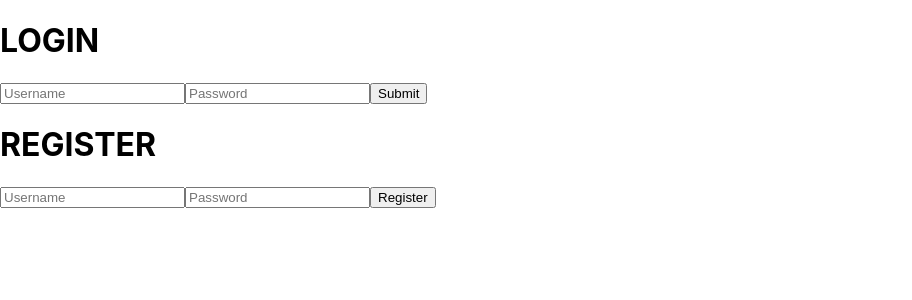
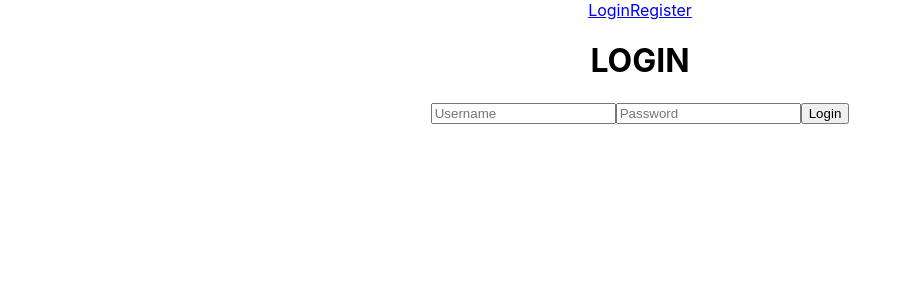
Before and after one commit to dohonglong/login_page, a React (Create React App) app in the folder frontend/: page /login in a window 1280 px wide. Shown: the top 300 px of the page, without its empty margins (0-912 px from the left). Built offline with nearby package versions, Linux system fonts and the light colour scheme.

Commit message:
Add login, register and their routes

```diff
--- a/frontend/src/App.js
+++ b/frontend/src/App.js
@@ -1,7 +1,10 @@
 import React, { useState } from "react";
-import Login from "./Login";
-import Register from "./Register";
-import Greetings from "./Greetings";
+import { Route, Routes, Navigate, Link } from "react-router-dom";
+import "./App.css";
+import Login from "./components/Login";
+import Register from "./components/Register";
+// import Home from "./components/Home";
+import Greetings from "./components/Greetings";
 
 const App = () => {
   const [token, setToken] = useState(localStorage.getItem("token") || null);
@@ -11,24 +14,52 @@ const App = () => {
     localStorage.removeItem("token");
   };
 
-  if (!token) {
-    return (
-      <div>
-        <Login
-          setToken={(token) => {
-            setToken(token);
-            localStorage.setItem("token", token);
-          }}
+  return (
+    <div className="App">
+      {/* Navbar and logout condition */}
+      {token ? (
+        <div>
+          <button onClick={logout}>Logout</button>
+        </div>
+      ) : (
+        <nav>
+          <Link to="/login">Login</Link>
+          <Link to="/register">Register</Link>
+        </nav>
+      )}
+
+      <Routes>
+        {/* Home route, redirect to login if no token */}
+        <Route
+          path="/"
+          element={
+            !token ? <Navigate to="/login" /> : <Navigate to="/greetings" />
+          }
         />
-        <Register />
-      </div>
-    );
-  }
-
-  return (
-    <div>
-      <button onClick={logout}>Logout</button>
-      <Greetings token={token} />
+        {/* Login route */}
+        <Route
+          path="/login"
+          element={
+            !token ? (
+              <Login setToken={setToken} />
+            ) : (
+              <Navigate to="/greetings" />
+            )
+          }
+        />
+        {/* Register route */}
+        <Route
+          path="/register"
+          element={!token ? <Register /> : <Navigate to="/greetings" />}
+        />
+        {/* Greetings route */}
+        <Route
+          path="/greetings"
+          element={
+            token ? <Greetings token={token} /> : <Navigate to="/login" />
+          }
+        />
+      </Routes>
     </div>
   );
 };
--- /dev/null
+++ b/frontend/src/components/Home.js
@@ -0,0 +1,21 @@
+import React from "react";
+import Greetings from "./Greetings";
+import { Link } from "react-router-dom";
+
+const Home = ({ token, setToken }) => {
+  return (
+    <div>
+      {!token ? (
+        <div>
+          <Link to="/login">Login</Link>
+          {"            "}
+          <Link to="/register">Register</Link>
+        </div>
+      ) : (
+        <Greetings token={token} />
+      )}
+    </div>
+  );
+};
+
+export default Home;
--- a/frontend/src/Login.js
+++ b/frontend/src/components/Login.js
@@ -15,6 +15,7 @@ const Login = ({ setToken }) => {
       if (!response.ok) throw new Error("Login failed");
       const data = await response.json();
       setToken(data.token);
+      localStorage.setItem("token", data.token);
     } catch (error) {
       alert(error.message);
     }
@@ -36,7 +37,7 @@ const Login = ({ setToken }) => {
           value={password}
           onChange={(event) => setPassword(event.target.value)}
         />
-        <button type="submit">Submit</button>
+        <button type="submit">Login</button>
       </form>
     </div>
   );
--- a/frontend/src/index.js
+++ b/frontend/src/index.js
@@ -1,13 +1,16 @@
-import React from 'react';
-import ReactDOM from 'react-dom/client';
-import './index.css';
-import App from './App';
-import reportWebVitals from './reportWebVitals';
+import React from "react";
+import ReactDOM from "react-dom/client";
+import "./index.css";
+import App from "./App";
+import reportWebVitals from "./reportWebVitals";
+import { BrowserRouter } from "react-router-dom";
 
-const root = ReactDOM.createRoot(document.getElementById('root'));
+const root = ReactDOM.createRoot(document.getElementById("root"));
 root.render(
   <React.StrictMode>
-    <App />
+    <BrowserRouter>
+      <App />
+    </BrowserRouter>
   </React.StrictMode>
 );
 
```
Also changed, not shown: frontend/src/components/Greetings.js (renamed from frontend/src/Greetings.js), frontend/src/components/Register.js (renamed from frontend/src/Register.js), 1 other file (tests, documents, lock files or other folders).
